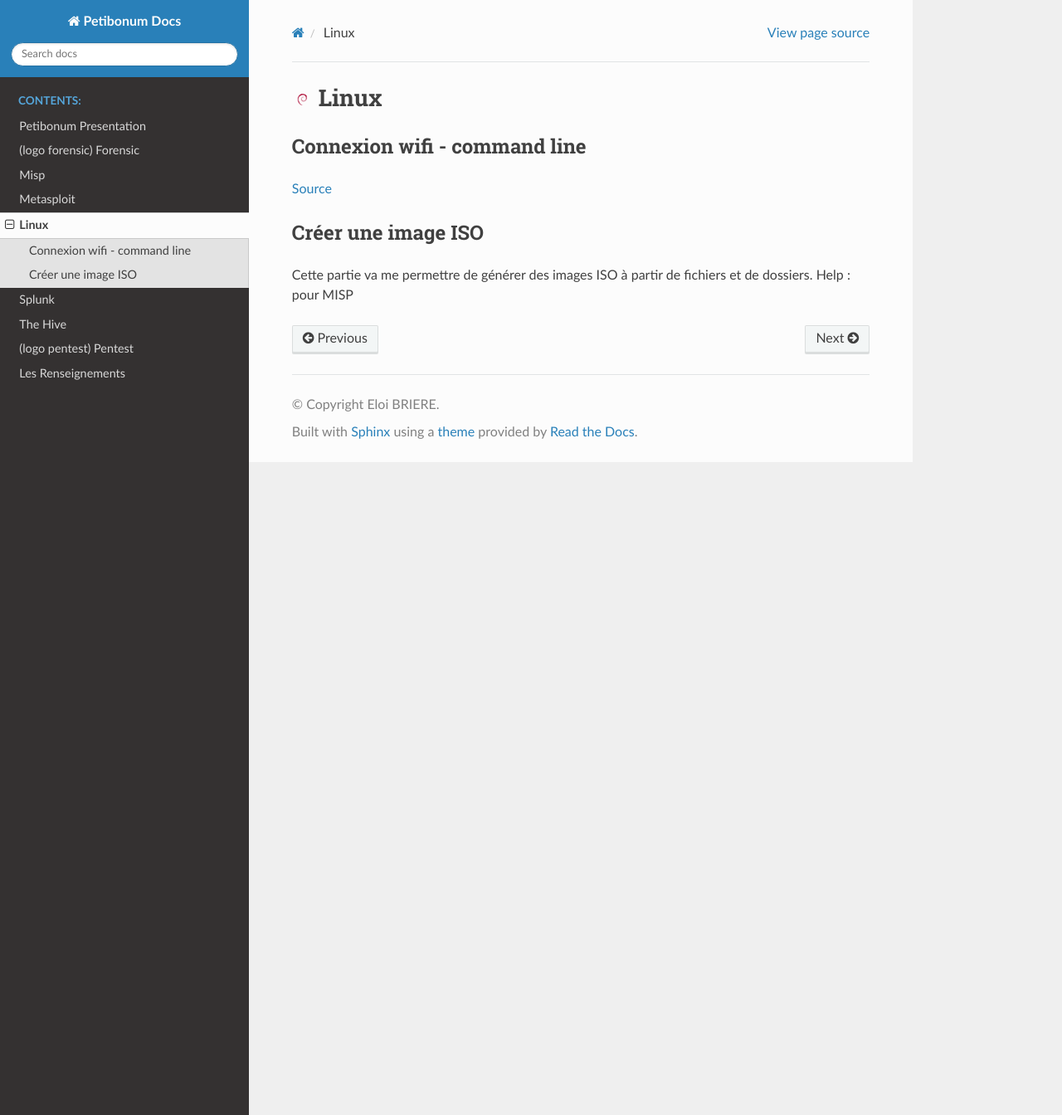
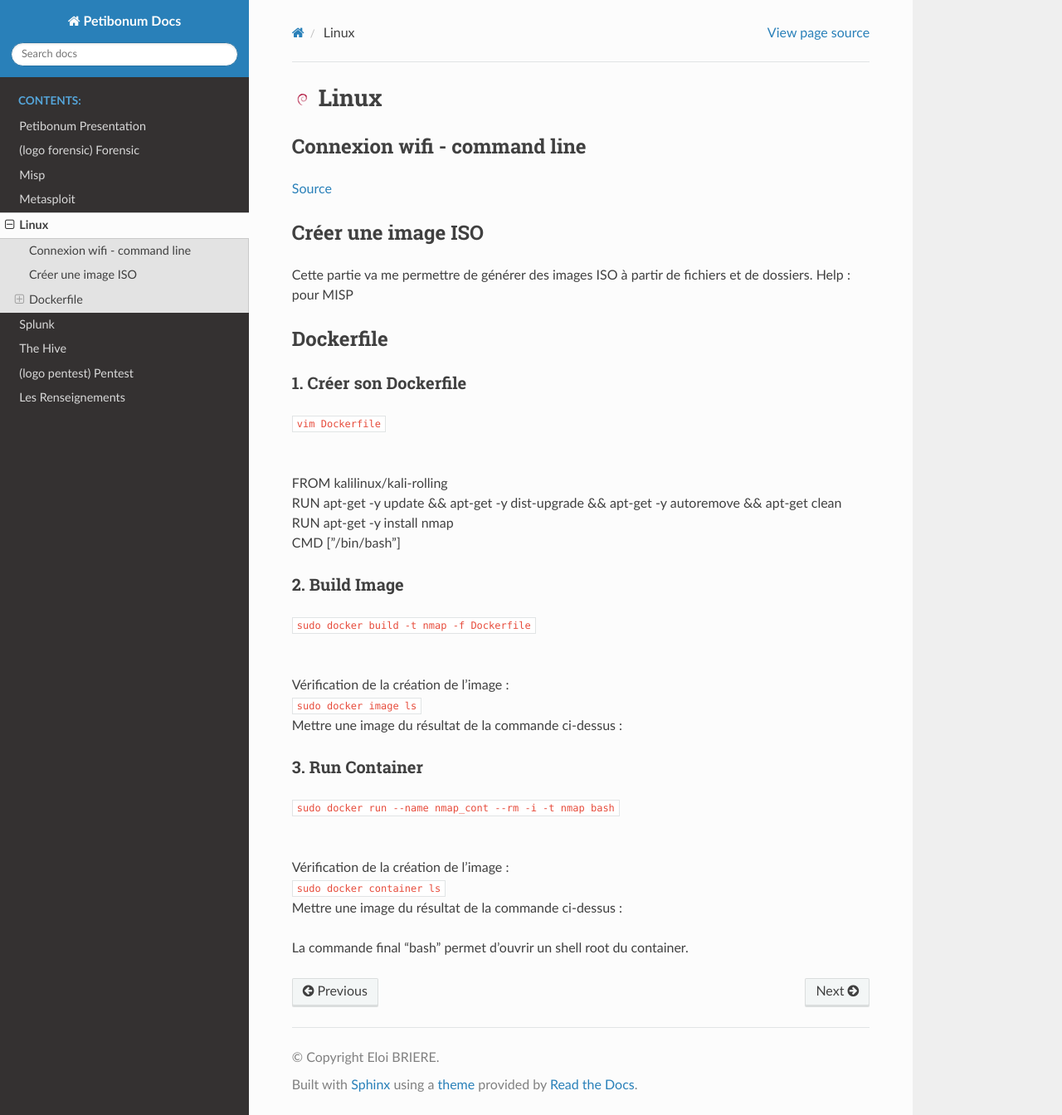
Before and after one commit to Iole-Bri/misp_docs_2, a Sphinx documentation site: the page built from docs/source/src/linux.md, in a window 1280 px wide and 1344 px high. Shown: the whole window at 83% size. Built offline with Sphinx 7.4.7 and the Read the Docs theme 2.0.0, drawn with Linux system fonts in a browser that asks for light colours.

Commit message:
modif linux.md

````diff
--- a/docs/source/src/linux.md
+++ b/docs/source/src/linux.md
@@ -8,3 +8,32 @@
 
 Cette partie va me permettre de générer des images ISO à partir de fichiers et de dossiers.
 Help : pour MISP
+
+## Dockerfile
+
+#### 1. Créer son Dockerfile
+
+```vim Dockerfile```
+
+<br/>FROM kalilinux/kali-rolling
+<br/>RUN apt-get -y update && apt-get -y dist-upgrade && apt-get -y autoremove && apt-get clean
+<br/>RUN apt-get -y install nmap
+<br/>CMD ["/bin/bash"]
+
+#### 2. Build Image
+
+```sudo docker build -t nmap -f Dockerfile```
+
+<br/>Vérification de la création de l'image :
+<br/>```sudo docker image ls```
+<br/> Mettre une image du résultat de la commande ci-dessus :
+
+#### 3. Run Container
+
+```sudo docker run --name nmap_cont --rm -i -t nmap bash```
+
+<br/>Vérification de la création de l'image :
+<br/>```sudo docker container ls```
+<br/> Mettre une image du résultat de la commande ci-dessus :
+
+La commande final "bash" permet d'ouvrir un shell root du container.
````
